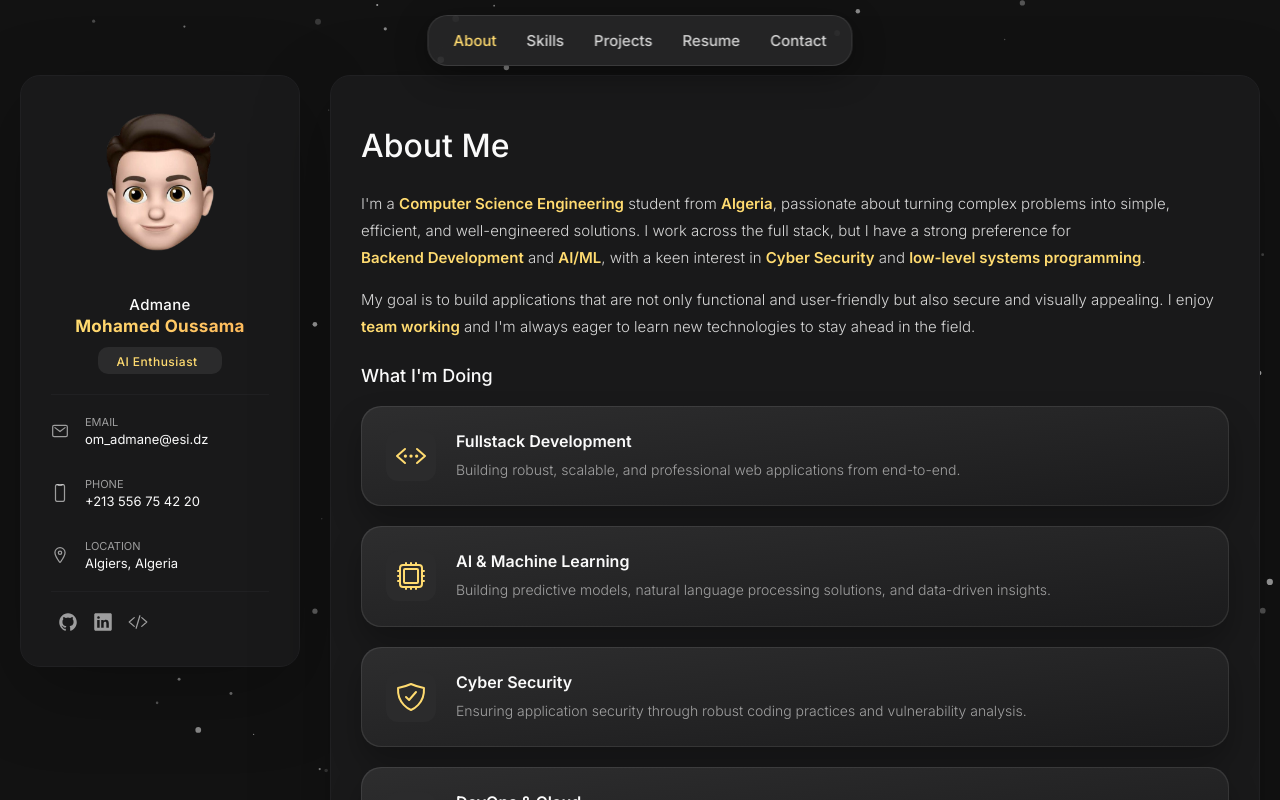
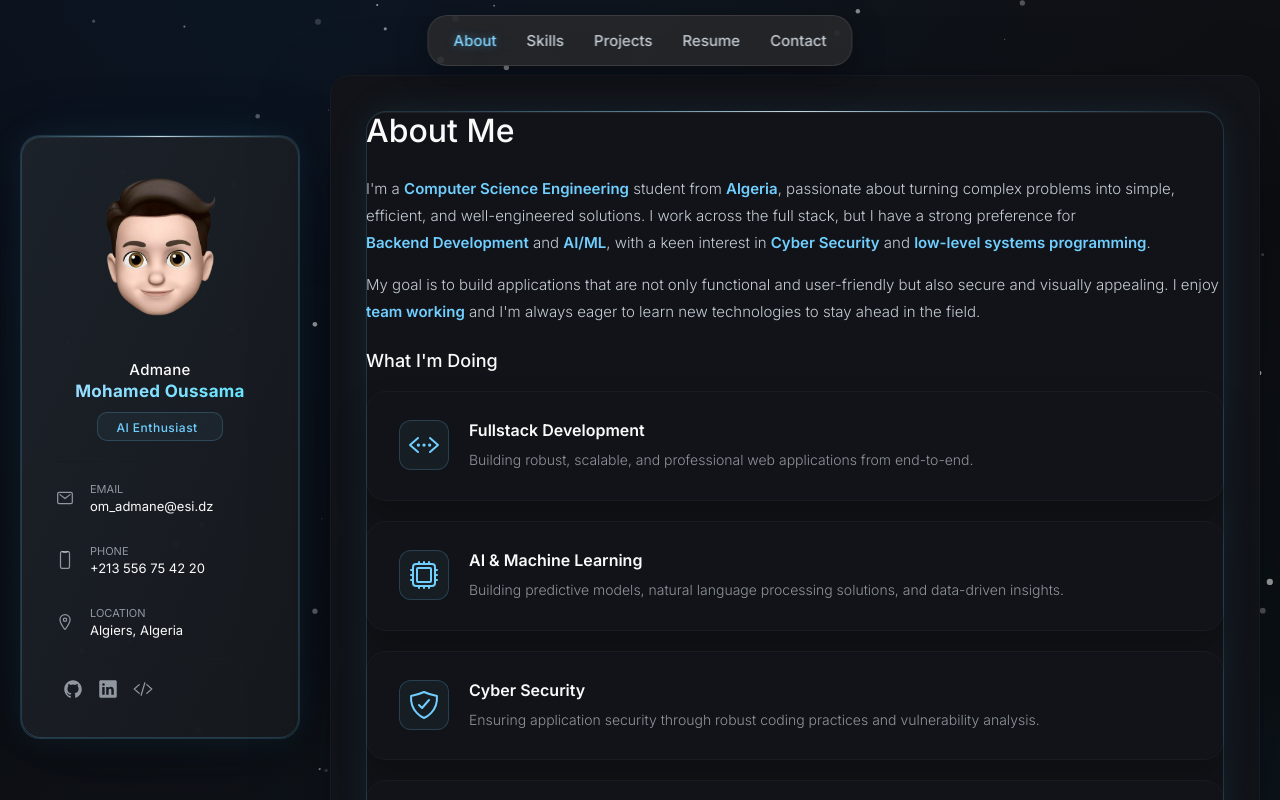
Before and after one commit to Oussama-ad/Portfolio, a React (Vite) app: page / in a window 1280 px wide. Shown: the top 800 px of the page. Built offline with nearby package versions, Linux system fonts and the light colour scheme.

Commit message:
adding the winter vibes

```diff
--- a/src/components/About.jsx
+++ b/src/components/About.jsx
@@ -50,7 +50,7 @@ function About() {
                 <ion-icon
                   name={icon}
                   size="large"
-                  style={{ color: 'var(--orange-yellow-crayola)' }}
+                  style={{ color: 'hsl(200, 100%, 72%)' }}
                 ></ion-icon>
               </div>
               <div className="service-content-box">
--- a/src/index.css
+++ b/src/index.css
@@ -7,26 +7,26 @@
  */
 
 :root {
-  /* colors */
-  --bg-gradient-jet: linear-gradient(to bottom right, hsla(240, 1%, 18%, 1) 0%, hsla(240, 2%, 11%, 1) 100%);
-  --bg-gradient-onyx: linear-gradient(to bottom right, hsl(240, 1%, 25%) 3%, hsl(0, 0%, 19%) 97%);
-  --bg-gradient-yellow-1: linear-gradient(to bottom right, hsl(45, 100%, 72%) 0%, hsla(35, 100%, 68%, 0) 50%);
-  --bg-gradient-yellow-2: linear-gradient(135deg, hsla(45, 100%, 71%, 0.251) 0%, hsla(35, 100%, 68%, 0) 59.86%), hsl(240, 2%, 13%);
-  --border-gradient-onyx: linear-gradient(to bottom right, hsl(0, 0%, 25%) 0%, hsla(0, 0%, 25%, 0) 50%);
-  --text-gradient-yellow: linear-gradient(to right, hsl(45, 100%, 72%), hsl(35, 100%, 68%));
-
-  --jet: hsl(240, 2%, 13%);
-  --onyx: hsl(240, 1%, 17%);
-  --eerie-black-1: hsl(240, 2%, 12%);
-  --eerie-black-2: hsl(240, 2%, 10%);
-  --smoky-black: hsl(0, 0%, 7%);
+  /* ❄️ Winter Ice Palette — replaces gold */
+  --bg-gradient-jet: linear-gradient(to bottom right, hsla(220, 15%, 13%, 1) 0%, hsla(220, 20%, 8%, 1) 100%);
+  --bg-gradient-onyx: linear-gradient(to bottom right, hsl(215, 15%, 20%) 3%, hsl(215, 10%, 14%) 97%);
+  --bg-gradient-yellow-1: linear-gradient(to bottom right, hsl(200, 100%, 75%) 0%, hsla(210, 100%, 70%, 0) 50%);
+  --bg-gradient-yellow-2: linear-gradient(135deg, hsla(200, 100%, 72%, 0.18) 0%, hsla(210, 100%, 68%, 0) 59.86%), hsl(220, 15%, 10%);
+  --border-gradient-onyx: linear-gradient(to bottom right, hsl(210, 25%, 30%) 0%, hsla(210, 25%, 30%, 0) 50%);
+  --text-gradient-yellow: linear-gradient(to right, hsl(200, 100%, 80%), hsl(190, 100%, 70%));
+
+  --jet: hsl(220, 15%, 11%);
+  --onyx: hsl(215, 12%, 14%);
+  --eerie-black-1: hsl(220, 15%, 10%);
+  --eerie-black-2: hsl(220, 18%, 8%);
+  --smoky-black: hsl(220, 20%, 5%);
   --white-1: hsl(0, 0%, 100%);
   --white-2: hsl(0, 0%, 98%);
-  --orange-yellow-crayola: hsl(45, 100%, 72%);
-  --vegas-gold: hsl(45, 54%, 58%);
-  --light-gray: hsl(0, 0%, 84%);
-  --light-gray-70: hsla(0, 0%, 84%, 0.7);
-  --bittersweet-shimmer: hsl(0, 43%, 51%);
+  --orange-yellow-crayola: hsl(200, 100%, 72%);
+  --vegas-gold: hsl(200, 80%, 55%);
+  --light-gray: hsl(210, 15%, 80%);
+  --light-gray-70: hsla(210, 15%, 80%, 0.7);
+  --bittersweet-shimmer: hsl(200, 60%, 45%);
 
   /* typography */
   --ff-inter: 'Inter', sans-serif;
@@ -217,7 +217,8 @@ body {
 
 .info-content {
   flex-grow: 1;
-  min-width: 0; /* Allows text to wrap/shrink properly in flex */
+  min-width: 0;
+  /* Allows text to wrap/shrink properly in flex */
 }
 
 .avatar-box {
@@ -236,7 +237,8 @@ body {
 
 .info-content .title {
   color: var(--white-1);
-  background: var(--onyx);
+  background: hsla(200, 100%, 72%, 0.05);
+  border: 1px solid hsla(200, 100%, 72%, 0.2);
   font-size: var(--fs-8);
   font-weight: var(--fw-400);
   width: max-content;
@@ -508,8 +510,9 @@ article.active {
 
 .service-item {
   position: relative;
-  background: var(--bg-gradient-onyx);
-  padding: 25px;
+  background: var(--eerie-black-2);
+  border: 1px solid var(--jet);
+  padding: 28px 32px;
   border-radius: 20px;
   box-shadow: var(--shadow-2);
   z-index: 1;
@@ -517,6 +520,7 @@ article.active {
   justify-content: flex-start;
   align-items: flex-start;
   gap: 20px;
+  min-height: 90px;
   transition: var(--transition-1);
 }
 
@@ -524,7 +528,7 @@ article.active {
   content: "";
   position: absolute;
   inset: 1px;
-  background: var(--bg-gradient-jet);
+  background: transparent; /* removed dark inner gradient */
   border-radius: inherit;
   z-index: -1;
 }
@@ -540,7 +544,8 @@ article.active {
   display: flex;
   justify-content: center;
   align-items: center;
-  background: var(--onyx);
+  background: hsla(200, 100%, 72%, 0.05);
+  border: 1px solid hsla(200, 100%, 72%, 0.2);
   border-radius: 12px;
   flex-shrink: 0;
 }
@@ -742,10 +747,11 @@ article.active {
 }
 
 .skills-item .title-wrapper data {
-  color: var(--orange-yellow-crayola);
+  color: hsl(200, 100%, 72%);
   font-size: var(--fs-7);
   font-weight: var(--fw-600);
-  background: var(--onyx);
+  background: hsla(200, 100%, 72%, 0.05);
+  border: 1px solid hsla(200, 100%, 72%, 0.2);
   padding: 2px 8px;
   border-radius: 6px;
 }
@@ -1475,7 +1481,7 @@ textarea.form-input {
     width: 100%;
     max-width: 520px;
     margin-inline: auto;
-    padding: 30px;
+    padding: 10px;
   }
 
   .sidebar {
@@ -1832,18 +1838,41 @@ textarea.form-input {
 }
 
 @keyframes exp-orbit {
-  0%   { transform: rotate(0deg)   translateX(95px) rotate(0deg); }
-  100% { transform: rotate(360deg) translateX(95px) rotate(-360deg); }
+  0% {
+    transform: rotate(0deg) translateX(95px) rotate(0deg);
+  }
+
+  100% {
+    transform: rotate(360deg) translateX(95px) rotate(-360deg);
+  }
 }
 
 @keyframes exp-pulse {
-  0%, 100% { transform: scale(1);    opacity: 1; }
-  50%      { transform: scale(1.05); opacity: 0.7; }
+
+  0%,
+  100% {
+    transform: scale(1);
+    opacity: 1;
+  }
+
+  50% {
+    transform: scale(1.05);
+    opacity: 0.7;
+  }
 }
 
 @keyframes exp-glow {
-  0%, 100% { opacity: 0.5; transform: scale(1); }
-  50%      { opacity: 1;   transform: scale(1.1); }
+
+  0%,
+  100% {
+    opacity: 0.5;
+    transform: scale(1);
+  }
+
+  50% {
+    opacity: 1;
+    transform: scale(1.1);
+  }
 }
 
 /* Quadrants */
@@ -1860,8 +1889,14 @@ textarea.form-input {
   justify-self: center;
   align-items: flex-end;
 }
-.exp-top-left    { justify-content: flex-end;   }
-.exp-bottom-left { justify-content: flex-start; }
+
+.exp-top-left {
+  justify-content: flex-end;
+}
+
+.exp-bottom-left {
+  justify-content: flex-start;
+}
 
 /* RIGHT quadrants: centered in their column, tags aligned left (toward orb) */
 .exp-top-right,
@@ -1869,8 +1904,14 @@ textarea.form-input {
   justify-self: center;
   align-items: flex-start;
 }
-.exp-top-right    { justify-content: flex-end;   }
-.exp-bottom-right { justify-content: flex-start; }
+
+.exp-top-right {
+  justify-content: flex-end;
+}
+
+.exp-bottom-right {
+  justify-content: flex-start;
+}
 
 .exp-top-left .exp-tags,
 .exp-bottom-left .exp-tags {
@@ -1940,13 +1981,29 @@ textarea.form-input {
 }
 
 @keyframes green-pulse {
-  0%, 100% { box-shadow: 0 0 8px 3px rgba(34, 197, 94, 0.7); transform: scale(1); }
-  50%       { box-shadow: 0 0 14px 5px rgba(34, 197, 94, 1); transform: scale(1.2); }
+
+  0%,
+  100% {
+    box-shadow: 0 0 8px 3px rgba(34, 197, 94, 0.7);
+    transform: scale(1);
+  }
+
+  50% {
+    box-shadow: 0 0 14px 5px rgba(34, 197, 94, 1);
+    transform: scale(1.2);
+  }
 }
 
 @keyframes exp-float {
-  0%, 100% { transform: translateY(0); }
-  50%      { transform: translateY(-6px); }
+
+  0%,
+  100% {
+    transform: translateY(0);
+  }
+
+  50% {
+    transform: translateY(-6px);
+  }
 }
 
 /* Responsive – stack on mobile */
@@ -2080,8 +2137,13 @@ textarea.form-input {
 }
 
 @keyframes marquee-scroll {
-  0%   { transform: translateX(0); }
-  100% { transform: translateX(-50%); }
+  0% {
+    transform: translateX(0);
+  }
+
+  100% {
+    transform: translateX(-50%);
+  }
 }
 
 /* ── ABOUT ME TEXT HIGHLIGHTS ── */
@@ -2162,12 +2224,21 @@ textarea.form-input {
 }
 
 @keyframes blink-cursor {
-  0%, 100% { opacity: 1; }
-  50%       { opacity: 0; }
+
+  0%,
+  100% {
+    opacity: 1;
+  }
+
+  50% {
+    opacity: 0;
+  }
 }
 
 /* ── CUSTOM CURSOR ── */
-*, *::before, *::after {
+*,
+*::before,
+*::after {
   cursor: none !important;
 }
 
@@ -2252,8 +2323,13 @@ textarea.form-input {
 }
 
 @keyframes preloader-fall {
-  0%   { transform: translateY(-10px) rotate(0deg); }
-  100% { transform: translateY(110vh) rotate(360deg); }
+  0% {
+    transform: translateY(-10px) rotate(0deg);
+  }
+
+  100% {
+    transform: translateY(110vh) rotate(360deg);
+  }
 }
 
 /* Center stage */
@@ -2298,7 +2374,7 @@ textarea.form-input {
   color: var(--white-1);
   text-shadow:
     0 0 40px hsla(45, 100%, 72%, 0.15),
-    0 2px 0 rgba(0,0,0,0.4);
+    0 2px 0 rgba(0, 0, 0, 0.4);
   will-change: transform, opacity;
 }
 
@@ -2310,7 +2386,7 @@ textarea.form-input {
 .preloader-bar-track {
   width: min(480px, 80vw);
   height: 2px;
-  background: rgba(255,255,255,0.08);
+  background: rgba(255, 255, 255, 0.08);
   margin: 0 auto;
   border-radius: 2px;
   overflow: hidden;
@@ -2318,8 +2394,198 @@ textarea.form-input {
 
 .preloader-bar {
   height: 100%;
-  background: linear-gradient(to right, hsl(45,100%,72%), hsl(35,100%,68%));
+  background: linear-gradient(to right, hsl(200, 100%, 72%), hsl(190, 100%, 65%));
   border-radius: 2px;
-  box-shadow: 0 0 12px hsla(45,100%,72%,0.6);
+  box-shadow: 0 0 16px hsla(200, 100%, 72%, 0.7);
   will-change: transform;
 }
+
+/* ══════════════════════════════════════════
+   ❄️  WINTER FROST THEME — Ice & Snow Effects
+   ══════════════════════════════════════════ */
+
+/* Subtle deep-winter background tint on body */
+body {
+  background: radial-gradient(ellipse at 20% 0%, hsla(215, 60%, 8%, 0.9) 0%, transparent 60%),
+    radial-gradient(ellipse at 80% 100%, hsla(200, 50%, 7%, 0.8) 0%, transparent 60%),
+    hsl(220, 20%, 6%);
+}
+
+/* ── Ice glow on selection ── */
+::selection {
+  background: hsla(200, 100%, 72%, 0.3);
+  color: var(--white-1);
+}
+
+/* ── Frosted glass base cards ── */
+.sidebar,
+.main-content>article {
+  position: relative;
+  overflow: visible;
+  /* ensure pseudo-elements can breathe */
+}
+
+/* Ice shimmer line across TOP of each main panel */
+.sidebar::before,
+.main-content>article.active::before {
+  content: '';
+  position: absolute;
+  top: 0;
+  left: 8%;
+  right: 8%;
+  height: 1px;
+  background: linear-gradient(90deg,
+      transparent 0%,
+      hsla(200, 100%, 85%, 0.45) 30%,
+      hsla(0, 0%, 100%, 0.85) 50%,
+      hsla(200, 100%, 85%, 0.45) 70%,
+      transparent 100%);
+  z-index: 5;
+  pointer-events: none;
+}
+
+/* Ice-blue glow border overlay on panels — above content */
+.sidebar::after,
+.main-content>article.active::after {
+  content: '';
+  position: absolute;
+  inset: 0;
+  border-radius: 20px;
+  border: 1px solid hsla(200, 100%, 72%, 0.18);
+  box-shadow:
+    inset 0 1px 0 hsla(200, 100%, 90%, 0.07),
+    0 0 35px hsla(200, 100%, 72%, 0.07),
+    0 0 70px hsla(200, 100%, 72%, 0.03);
+  pointer-events: none;
+  z-index: 5;
+  /* above content but events blocked */
+}
+
+/* ── Ice shimmer on hover — service & project cards only ── */
+.service-item,
+.project-item {
+  position: relative;
+}
+
+.service-item:hover,
+.project-item:hover {
+  box-shadow:
+    var(--shadow-2),
+    0 0 22px hsla(200, 100%, 72%, 0.14),
+    0 0 44px hsla(200, 100%, 72%, 0.06);
+}
+
+/* ── Frosted sidebar background ── */
+.sidebar {
+  background: linear-gradient(to bottom right,
+      hsla(215, 20%, 14%, 0.98) 0%,
+      hsla(215, 15%, 10%, 0.98) 100%);
+  border: 1px solid hsla(200, 60%, 40%, 0.2);
+}
+
+/* ── Ice-colored nav active indicator ── */
+.navbar-link.active {
+  color: hsl(200, 100%, 75%) !important;
+  text-shadow: 0 0 10px hsla(200, 100%, 72%, 0.4);
+}
+
+/* ── Glowing ice dots on status indicators ── */
+.dot-glow {
+  box-shadow:
+    0 0 6px hsla(200, 100%, 72%, 0.9),
+    0 0 12px hsla(200, 100%, 72%, 0.6),
+    0 0 24px hsla(200, 100%, 72%, 0.3) !important;
+  background: hsl(200, 100%, 72%) !important;
+}
+
+/* ── Timeline ice-color bar ── */
+.timeline-item {
+  position: relative;
+}
+
+/* ── Scrollbar winter tint ── */
+::-webkit-scrollbar-thumb {
+  background: hsla(200, 60%, 40%, 0.5);
+}
+
+::-webkit-scrollbar-thumb:hover {
+  background: hsla(200, 80%, 50%, 0.7);
+}
+
+/* ── Frost vignette on page edges ── */
+body::before {
+  content: '';
+  position: fixed;
+  inset: 0;
+  pointer-events: none;
+  z-index: 0;
+  background:
+    radial-gradient(ellipse 100% 40% at 50% 0%, hsla(200, 80%, 90%, 0.025) 0%, transparent 100%),
+    radial-gradient(ellipse 100% 20% at 50% 100%, hsla(200, 60%, 80%, 0.03) 0%, transparent 100%);
+}
+
+/* ── Cert slider — preserve absolute positioning ── */
+.cert-slider-container {
+  position: relative;
+  z-index: 1;
+  /* ensure it stacks above vignette */
+}
+
+.cert-item {
+  position: absolute;
+  /* critical — restore for coverflow */
+}
+
+/* ══════════════════════════════════════════
+   ❄️  INNER CARD BREATHING ROOM FIXES
+   ══════════════════════════════════════════ */
+
+/* Service cards — content box fills remaining width, text wraps properly */
+.service-content-box {
+  flex: 1;
+  min-width: 0;
+}
+
+.service-item-text {
+  word-break: break-word;
+  overflow-wrap: break-word;
+  line-height: 1.7;
+}
+
+/* Project cards — footer content fills width */
+.project-content-wrapper {
+  flex: 1;
+  min-width: 0;
+}
+
+.project-title {
+  white-space: normal;
+  overflow-wrap: break-word;
+}
+
+/* Contact sidebar info wraps cleanly */
+.contact-info {
+  min-width: 0;
+}
+
+.contact-link,
+.contact-info address {
+  overflow-wrap: break-word;
+  word-break: break-all;
+}
+
+/* Timeline text wraps cleanly */
+.timeline-text {
+  overflow-wrap: break-word;
+  word-break: break-word;
+}
+
+.timeline-item-title {
+  overflow-wrap: break-word;
+}
+
+/* Outer content panel — a touch more breathing room */
+.sidebar,
+.main-content {
+  padding: 35px;
+}
```
